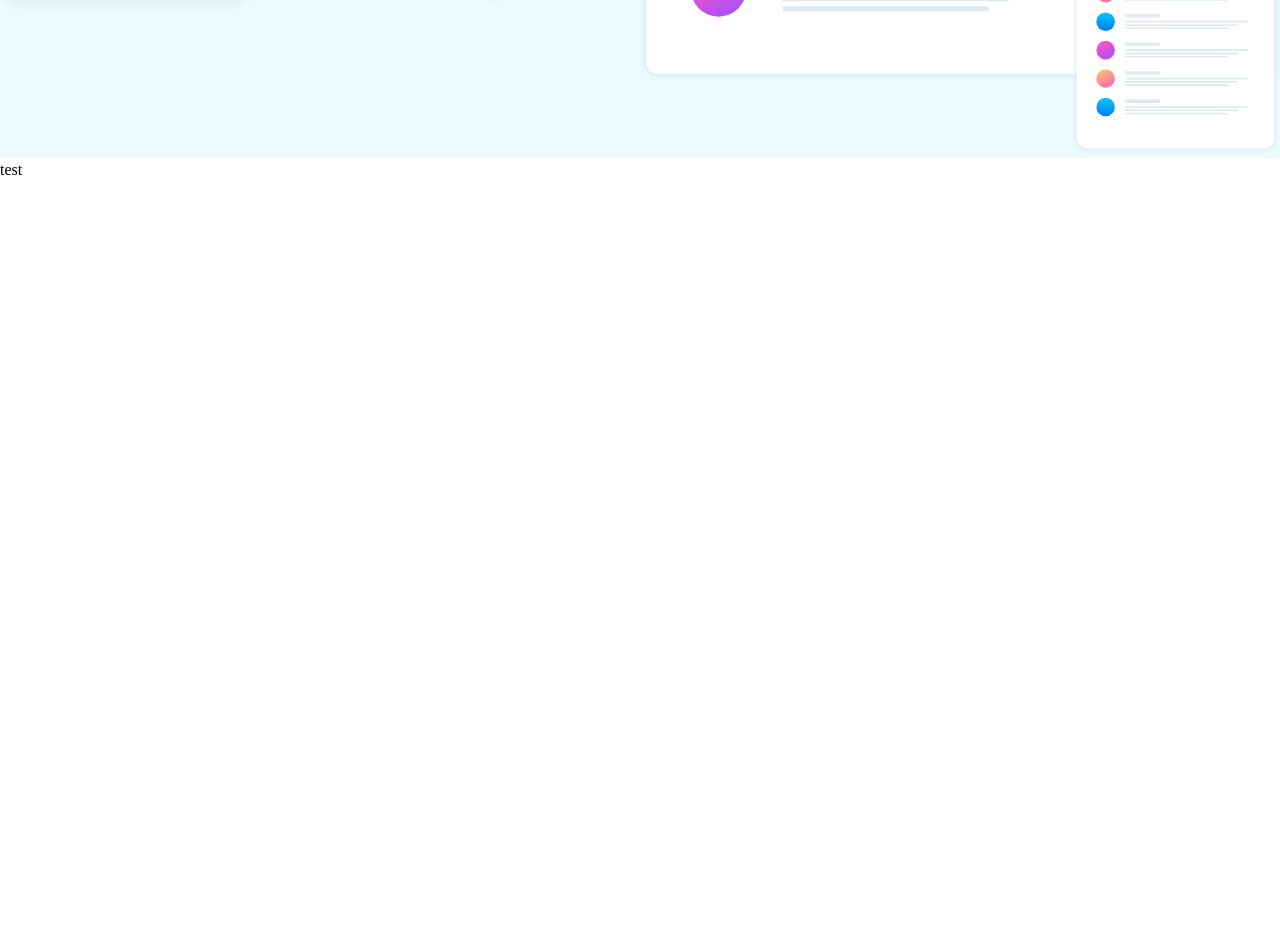
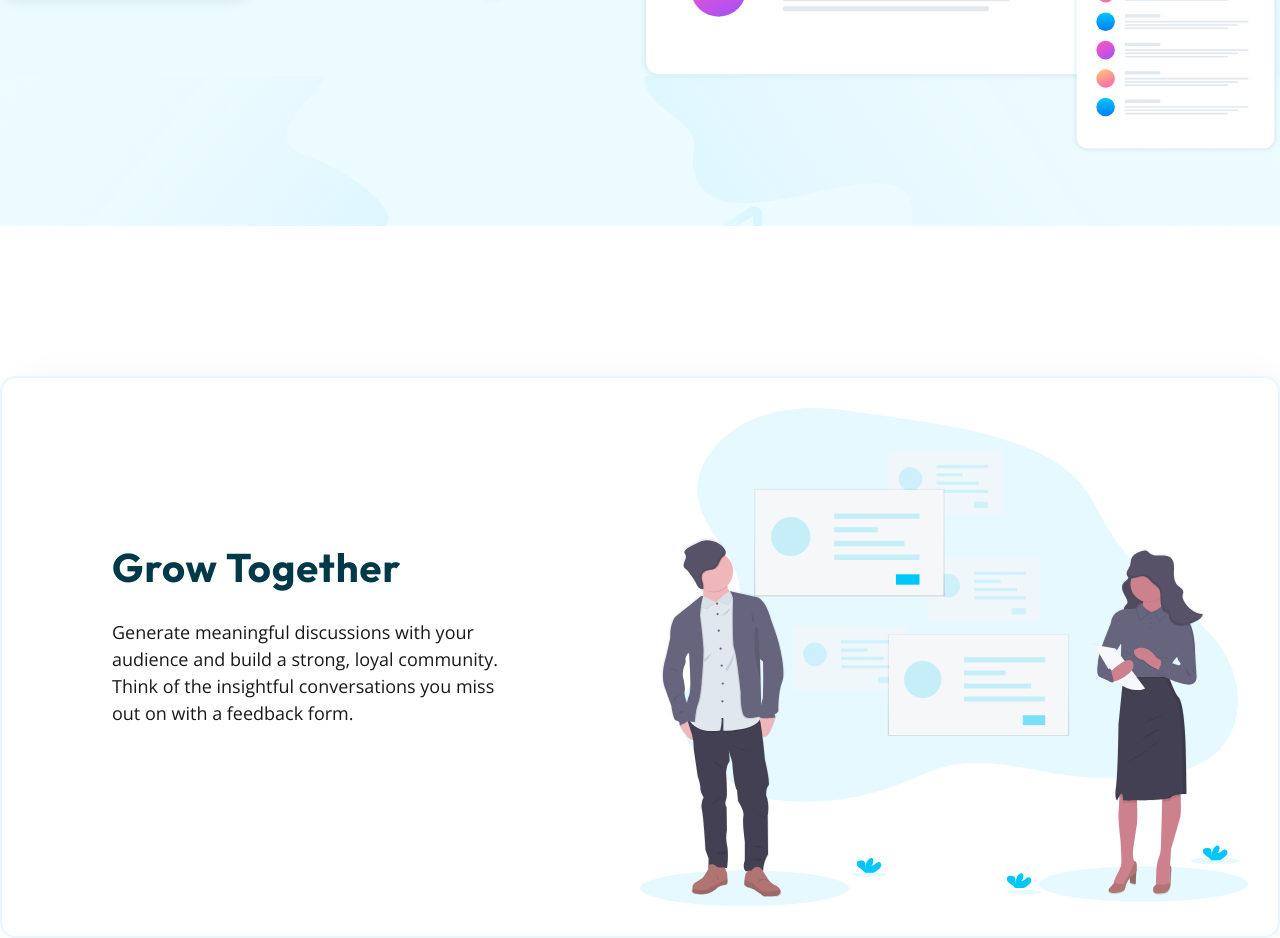
Before and after one commit to 101Amine/Frontendmentor-ubungs, a plain HTML site: page Huddle/index.html in a window 1280 px wide. Shown: the part 562-1500 px from the top of the page. Before the commit the page ends 800 px from the top, so only its background shows below. Drawn offline with nearby package versions, Linux system fonts and the light colour scheme.

Commit message:
main content

```diff
--- a/Huddle/index.html
+++ b/Huddle/index.html
@@ -57,8 +57,21 @@
 
     <main class="container cards">
 
+        <div class="card">
+            <div class="content">
+                <h2> Grow Together </h2>
 
-        test
+                <p> Generate meaningful discussions with your audience and build a strong,
+                    loyal community. Think of the insightful conversations you miss out on
+                    with a feedback form. </p>
+
+            </div>
+
+            <div class="imgContainer">
+                <img src="./images/illustration-grow-together.svg" alt="grow-together" />
+            </div>
+        </div>
+
     </main>
 
 </body>
--- a/Huddle/main.css
+++ b/Huddle/main.css
@@ -88,6 +88,9 @@
     --btn-size-600: 300px;
 
 
+    --box-shadow-primary:  0px 6px 13px rgba(0, 37, 46, 0.07);
+
+
 }
 
 
@@ -104,11 +107,9 @@
 
   .first-comp {
     background:url('./images/bg-hero-desktop.svg');
-    background-repeat: no-repeat;
     background-size:contain;
     background-color: var(--clr-neutral);
     padding-bottom: 72px;
-    height: 90vh;
 
   }
 
@@ -133,7 +134,7 @@
     border-radius: 20px;
     padding: 10px 0 10px 0;
     transition: ease-in 0.3s;
-    box-shadow: 0px 6px 13px rgba(0, 37, 46, 0.07);
+    box-shadow: var(--box-shadow-primary);
   }
 
 
@@ -230,3 +231,69 @@
   .btn-inverted {
     width: 250px;
   }
+
+
+  /******** main content **********/
+
+
+  .cards {
+
+    margin-top: 150px;
+  }
+
+  .cards .card {
+    display: grid;
+    grid-template-columns: repeat(2, 1fr);
+    padding: 30px;
+    margin-bottom: 4rem;
+    border-radius: 16px;
+    box-shadow: 11px 0px 41px -10px rgba(9, 48, 57, 0.078);
+    border: 2px solid rgba(0, 157, 255, 0.092);
+    transition: ease-in 0.3s;
+    background-color: white;
+  }
+
+
+  .cards .card:hover  {
+    border: 2.5px solid #0476c74b;
+    box-shadow: 11px 0px 30px -10px rgba(18, 72, 84, 0.318);
+    transition: ease-in 0.3s;
+    filter: saturate(1.5);
+  }
+
+
+  .cards .card .content {
+    display: flex;
+    flex-direction: column;
+    align-content: center;
+    justify-content: center;
+    margin-left:5rem;
+  }
+
+
+  .card .content h2 {
+    font-size: var(--fs-h1);
+      letter-spacing: 1px;
+      font-family: 'Outfit';
+      font-weight: 600;
+      line-height: 40px;
+      color: var(--black);
+      padding-bottom: 2rem;
+  }
+
+  .card .content p {
+    font-family: 'Open Sans';
+    font-weight: 400;
+    font-size: 18px;
+    line-height: 27px;
+    opacity: 90%;
+    padding-bottom: 40px;
+    max-width: 400px;
+  }
+
+
+  .card .imgContainer {
+    max-width: 100%;
+    display: block;
+    line-height: 0;
+  }
```
